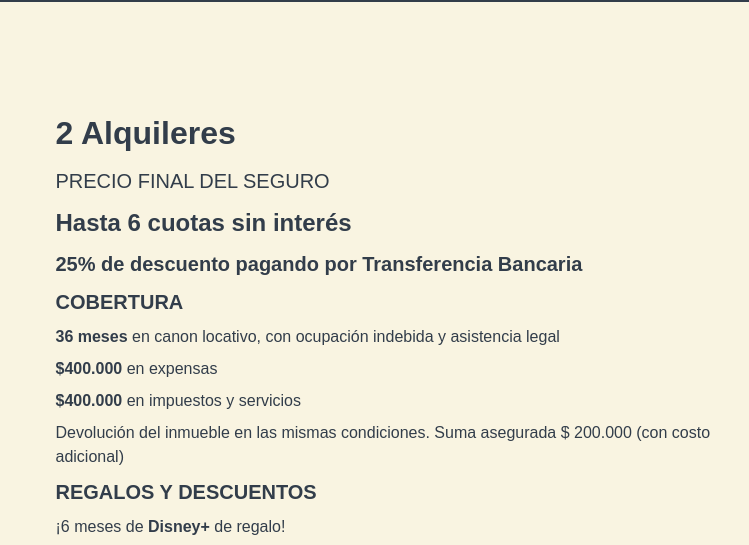
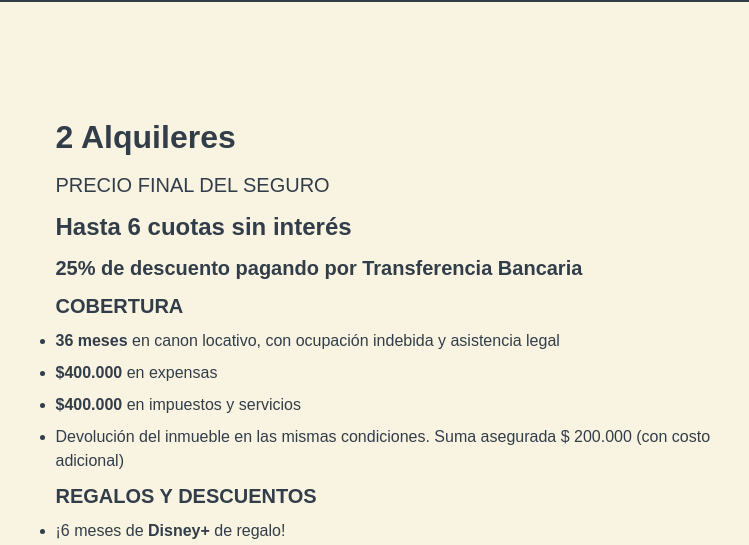
Before and after one commit to Nicosetzes/Landing-Woranz-Cauciones, a plain HTML site: page index.html in a window 1280 px wide. Shown: the part 2255-2800 px from the top of the page, 40-789 px from the left. Drawn offline with nearby package versions, Linux system fonts and the light colour scheme; some packages are replaced by stand-ins of ours; a script that the page names is missing.

Commit message:
V3.2 I've made more changes and these could be the final ones.

```diff
--- a/index.html
+++ b/index.html
@@ -179,7 +179,7 @@
                 />
               </svg>
               <h3>
-                <span>6 Cuotas sin interés 25% de descuento</span> pagando por
+                <span>6 Cuotas sin interés, 25% de descuento</span> pagando por
                 transferencia bancaria.
               </h3>
             </div>
@@ -317,25 +317,25 @@
               <p>PRECIO Y COBERTURA</p>
               <p>Seguro de caución para vivienda y comercial</p>
             </div>
-            <div class="main__information">
-              <p>2 Alquileres</p>
-              <p>PRECIO FINAL DEL SEGURO</p>
-              <p>Hasta 6 cuotas sin interés</p>
-              <p>25% de descuento pagando por Transferencia Bancaria</p>
-              <p>COBERTURA</p>
-              <p>
+            <ul class="main__information">
+              <li>2 Alquileres</li>
+              <li>PRECIO FINAL DEL SEGURO</li>
+              <li>Hasta 6 cuotas sin interés</li>
+              <li>25% de descuento pagando por Transferencia Bancaria</li>
+              <li>COBERTURA</li>
+              <li>
                 <span>36 meses</span> en canon locativo, con ocupación indebida
                 y asistencia legal
-              </p>
-              <p><span>$400.000</span> en expensas</p>
-              <p><span>$400.000</span> en impuestos y servicios</p>
-              <p>
+              </li>
+              <li><span>$400.000</span> en expensas</li>
+              <li><span>$400.000</span> en impuestos y servicios</li>
+              <li>
                 Devolución del inmueble en las mismas condiciones. Suma
                 asegurada $ 200.000 (con costo adicional)
-              </p>
-              <p>REGALOS Y DESCUENTOS</p>
-              <p>¡6 meses de <span>Disney+</span> de regalo!</p>
-              <p>
+              </li>
+              <li>REGALOS Y DESCUENTOS</li>
+              <li>¡6 meses de <span>Disney+</span> de regalo!</li>
+              <li>
                 Amba y La Plata; 10% de descuento en fletes y mudanzas en
                 <a
                   href="https://www.fletalo.com/"
@@ -343,16 +343,16 @@
                   class="link-target"
                   >Fletalo.com</a
                 >
-              </p>
-              <p>sin tope y sin límite de uso.</p>
-              <p>Mendoza: 15% de descuento en Mudanzas Bernal</p>
+                sin tope y sin límite de uso.
+              </li>
+              <li>Mendoza: 15% de descuento en Mudanzas Bernal</li>
               <a
                 href="https://woranz.com/cobertura/caucion-comercial/#preapro"
                 target="_blank"
                 class="button-secondary link-target"
                 >Solicitar</a
               >
-            </div>
+            </ul>
             <div class="main__image">
               <img
                 src="./media/family.jpg"
--- a/scss/_main.scss
+++ b/scss/_main.scss
@@ -286,7 +286,7 @@
         max-width: 500px;
         padding: 0.75rem 2.5rem;
         width: 100%;
-        @media only screen and (min-width: 768px) {
+        @media only screen and (min-width: 992px) {
           flex-basis: 55%;
           margin: 0 auto;
           padding: 0.75rem 1.25rem;
@@ -294,8 +294,6 @@
         @media only screen and (min-width: 1200px) {
           max-width: 750px;
         }
-        p {
-          margin: 0.25rem 0;
         a {
           color: $blue;
           text-decoration: underline;
@@ -303,6 +301,15 @@
         span {
           font-weight: 700;
         }
+        svg {
+          fill: $blue;
+          display: inline-block;
+          height: 0.375rem;
+          margin: 0 0.25rem 0 0;
+          width: 0.375rem;
+        }
+        li {
+          margin: 0.25rem 0;
           &:nth-of-type(1) {
             font-size: $font-lg;
             font-weight: 900;
@@ -324,10 +331,27 @@
             font-size: $font-xs;
             font-weight: 900;
           }
+          &:nth-of-type(1),
+          &:nth-of-type(2),
+          &:nth-of-type(3),
+          &:nth-of-type(4),
+          &:nth-of-type(5),
+          &:nth-of-type(10) {
+            list-style: none;
+          }
         }
         .button-secondary {
+          color: $yellow;
+          margin: 0.5rem auto 0 auto;
+          text-decoration: none;
+          width: 300px;
+          @media only screen and (min-width: 992px) {
             margin: 0.5rem auto 0 0;
-          width: 300px;
+          }
+          &:hover {
+            color: $blue;
+            background-color: $yellow;
+          }
         }
       }
     }
```
Also changed, not shown: css/styles.css, css/styles.min.css, 2 other files. Lines whose indentation alone changed are shown as unchanged.
